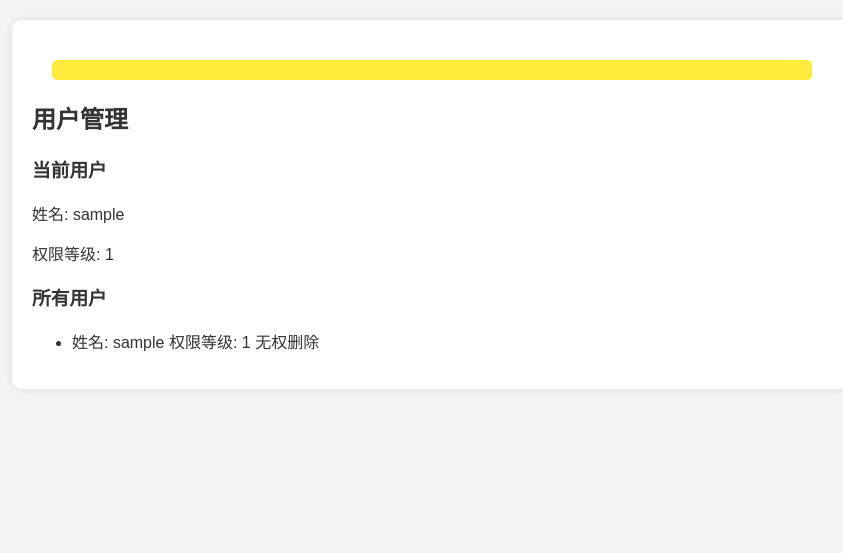
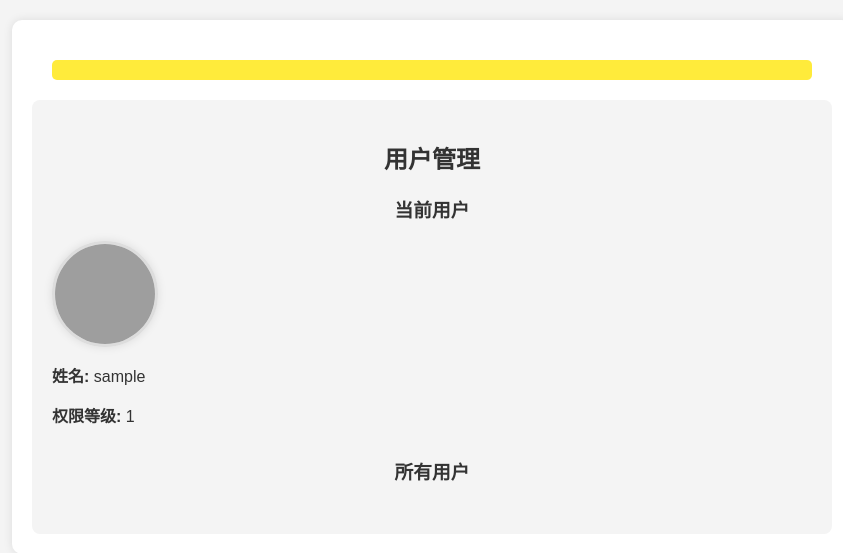
Before and after one commit to Mr-LUHAOYU/website, a Flask app: page /manage_users/1 in a window 1280 px wide. Shown: the part 44-597 px from the top of the page, without its empty margins (208-1051 px from the left). Run offline with Flask 3, Linux system fonts and the light colour scheme; tables that the repository leaves empty hold one stand-in row (values such as "Sample post"); grey boxes are pictures that could not be loaded.

Commit message:
增加了用户列表的美化 增加了用户等级的增减

```diff
--- a/v2.3/routes.py
+++ b/v2.3/routes.py
@@ -177,9 +177,9 @@ def delete_account(user_id):
 
     if request.method == 'POST':
         # 删除用户的相关数据
+        flash(f'已成功删除{user.dynamic_info.username}')
         db.session.delete(user)
         db.session.commit()
-        flash('您的账户已被删除')
         return redirect(url_for('login'))
 
     return render_template('delete_account.html', user=user)
@@ -242,7 +242,7 @@ def manage_users(user_id):
     # 获取所有用户
     user = User.query.get_or_404(user_id)
     users = User.query.all()
-    return render_template('all_users.html', user=user, users=users)
+    return render_template('all_users.html', user=user, users=users, img_path=f'extras/{user.uid}/IMG.png')
 
 
 @app.route('/heartbeat', methods=['POST'])
@@ -292,3 +292,27 @@ def logout():
 @app.route('/base')
 def base():
     return render_template('base.html')
+
+
+@app.route('/all_users/<int:user_id>', methods=['POST'])
+def change_user_permission(user_id):
+    user = User.query.get(user_id)
+    each_user_id = request.form.get('each_user_id', type=int)
+    in_or_de = request.form.get('inORde', type=str)
+
+    if each_user_id is None:
+        flash('用户不存在')
+        return redirect(url_for('manage_users', user_id=user_id))
+    each_user = User.query.get(each_user_id)
+    if each_user.static_info.permission_level < user.static_info.permission_level:
+        if in_or_de == 'de':
+            each_user.static_info.permission_level -= 1
+            flash(f'用户{each_user.dynamic_info.username}权限降低成功')
+        elif in_or_de == 'in':
+            each_user.static_info.permission_level += 1
+            flash(f'用户{each_user.dynamic_info.username}权限提升成功')
+        db.session.commit()
+    else:
+        flash('权限修改失败，权限等级不足')
+
+    return redirect(url_for('manage_users', user_id=user_id))
--- a/v2.3/static/all_users_css.css
+++ b/v2.3/static/all_users_css.css
@@ -0,0 +1,124 @@
+.user-management {
+    max-width: 800px;
+    margin: 0 auto;
+    padding: 20px;
+    background-color: #f4f4f4;
+    border-radius: 8px; //圆角
+    box-shadow: 0 2px 5px rgba(0, 0, 0, 0.1);  //阴影效果
+}
+
+h2, h3 {
+    text-align: center; //居中
+    color: #333; //字体颜色
+    margin-bottom: 20px; //下边距
+}
+
+.current-user, .other-users {
+    margin-bottom: 30px; //下边距
+}
+
+.avatar-container {
+    display: flex; //使子元素居中
+    justify-content: center; //子元素水平居中
+    margin-bottom: 15px;
+}
+
+.avatar {
+    width: 100px;
+    height: 100px;
+    border-radius: 50%;
+    border: 3px solid #ddd;
+    box-shadow: 0 0 10px rgba(0, 0, 0, 0.1);
+}
+
+.user-list {
+    list-style-type: none;
+    padding: 0;
+}
+
+.user-item {
+    display: flex;
+    align-items: center;
+    flex-wrap: wrap;
+    justify-content: space-between;
+    background-color: #fff;
+    margin-bottom: 15px;
+    padding: 15px;
+    border-radius: 8px;
+    box-shadow: 0 2px 5px rgba(0, 0, 0, 0.1);
+    gap : 20px;
+}
+
+.user-info {
+    display: flex;
+    flex-grow: 1;//子元素宽度自动分配
+
+    margin-left: 5px;//左边距
+    gap: 0px;
+}
+
+.user-name{
+    display: block;
+    margin-right: 20px;
+    font-size: 1.2em; //字体大小
+    color: #555;
+    font-weight: bold; //加粗
+
+
+}
+.user-level {
+    display: block;
+    margin-left: 20px;
+    margin-right: 20px;
+    margin-top: 2px;
+    font-size: 1.2em;
+    color: #555;
+}
+
+
+.btn.btn-danger {
+    background-color: #e74c3c;
+    color: #fff;
+    border: none;
+    padding: 5px 10px;
+    border-radius: 5px;
+    cursor: pointer;
+    margin-left: 30px;
+}
+
+.btn.btn-danger:hover {
+    background-color: #c0392b;
+}
+
+.no-delete {
+    color: #999;
+    font-size: 0.9em;
+}
+
+.no-underline {
+    text-decoration: none;
+    color: inherit;
+}
+
+.no-underline:hover {
+    text-decoration: underline;
+}
+
+
+
+.btn-circle {
+    background-color: #f39c12;
+    border: none;
+    color: white;
+    text-align: center;
+    text-decoration: none;
+    display: inline-block;
+    font-size: 31px;
+    margin: 0px 0px 0px 0px;
+    cursor: pointer;
+    border-radius: 50%;
+    width: 30px;
+    height: 30px;
+    line-height: 0px;
+    align-items: center;
+}
--- a/v2.3/templates/all_users.html
+++ b/v2.3/templates/all_users.html
@@ -1,33 +1,64 @@
 {% extends "base.html" %}
 
 {% block content %}
+<link rel="stylesheet" href="{{ url_for('static', filename='all_users_css.css') }}">
 <div class="user-management">
     <h2>用户管理</h2>
 
+    <!-- 当前用户信息 -->
     <div class="current-user">
         <h3>当前用户</h3>
-        <p>姓名: {{ user.dynamic_info.username }}</p>
-        <p>权限等级: {{ user.static_info.permission_level }}</p>
+        <div class="avatar-container">
+            <img src="{{ url_for('static', filename=img_path) }}" alt="头像" class="avatar">
+        </div>
+        <p><strong>姓名:</strong> {{ user.dynamic_info.username }}</p>
+        <p><strong>权限等级:</strong> {{ user.static_info.permission_level }}</p>
     </div>
 
+    <!-- 所有用户列表 -->
     <div class="other-users">
         <h3>所有用户</h3>
-        <ul>
+        <ul class="user-list">
             {% for each_user in users %}
-            <li>
-                <span>姓名: {{ each_user.dynamic_info.username }}</span>
-                <span>权限等级: {{each_user.static_info.permission_level }}</span>
-                {% if user.static_info.permission_level >   each_user.static_info.permission_level %}
-                <form method="POST" action="{{ url_for('delete_user', user_id=user.id) }}" style="display:inline;">
-                    <button type="submit" class="btn btn-danger">注销</button>
-                </form>
-                {% else %}
-                <span class="no-delete">无权删除</span>
-                {% endif %}
+<!--            如果用户是当前用户，则不显示信息-->
+            {% if  not (each_user.id == user.id)  %}
+            <li class="user-item">
+                <div class="avatar-container">
+                    <img src="{{ url_for('static', filename='extras/{}/IMG.png'.format(each_user.uid)) }}" alt="头像" class="avatar">
+                </div>
+                <div class="user-info">
+                    <span class="user-name">
+                        <strong>姓名:</strong>
+                        <a href="{{ url_for('profile', user_id=each_user.id) }}" class="no-underline">{{ each_user.dynamic_info.username }}</a>
+                    </span>
+                    <form method="POST" action="{{ url_for('change_user_permission', user_id=user.id) }}" class="change-level-form">
+                        <input type="number" id="each_user_id" name="each_user_id" value="{{ each_user.id }}" hidden>
+                        <input type="string" id="inORde" name="inORde" value="in" hidden>
+                        <button type="submit" class="btn-circle">+</button>
+                    </form>
+                    <span class="user-level">
+                        <strong>level:</strong> {{ each_user.static_info.permission_level }}
+                    </span>
+                    <form method="POST" action="{{ url_for('change_user_permission', user_id=user.id) }}" class="change-level-form">
+                        <input type="number" id="each_user_id1" name="each_user_id" value="{{ each_user.id }}" hidden>
+                        <input type="string" id="inORde1" name="inORde" value="de" hidden>
+                        <button type="submit" class="btn-circle">-</button>
+                    </form>
+
+                    {% if user.static_info.permission_level > each_user.static_info.permission_level %}
+                    <form method="POST" action="{{ url_for('delete_account', user_id=each_user.id) }}" class="delete-form">
+                        <button type="submit" class="btn btn-danger">注销</button>
+                    </form>
+                    {% else %}
+                    <span class="no-delete">无权删除</span>
+                    {% endif %}
+                </div>
             </li>
+            {% endif %}
             {% endfor %}
         </ul>
     </div>
 </div>
 
+
 {% endblock %}
```
Also changed, not shown: 2 other files.
